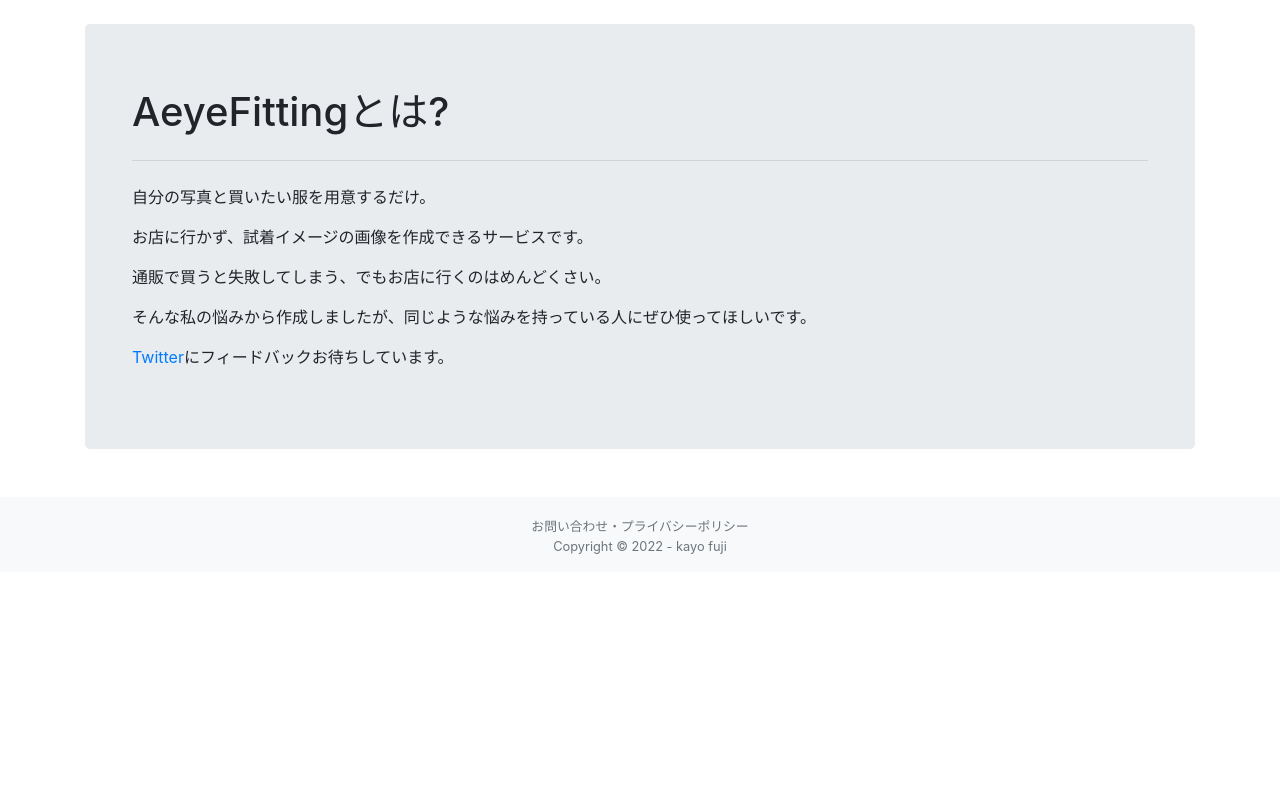
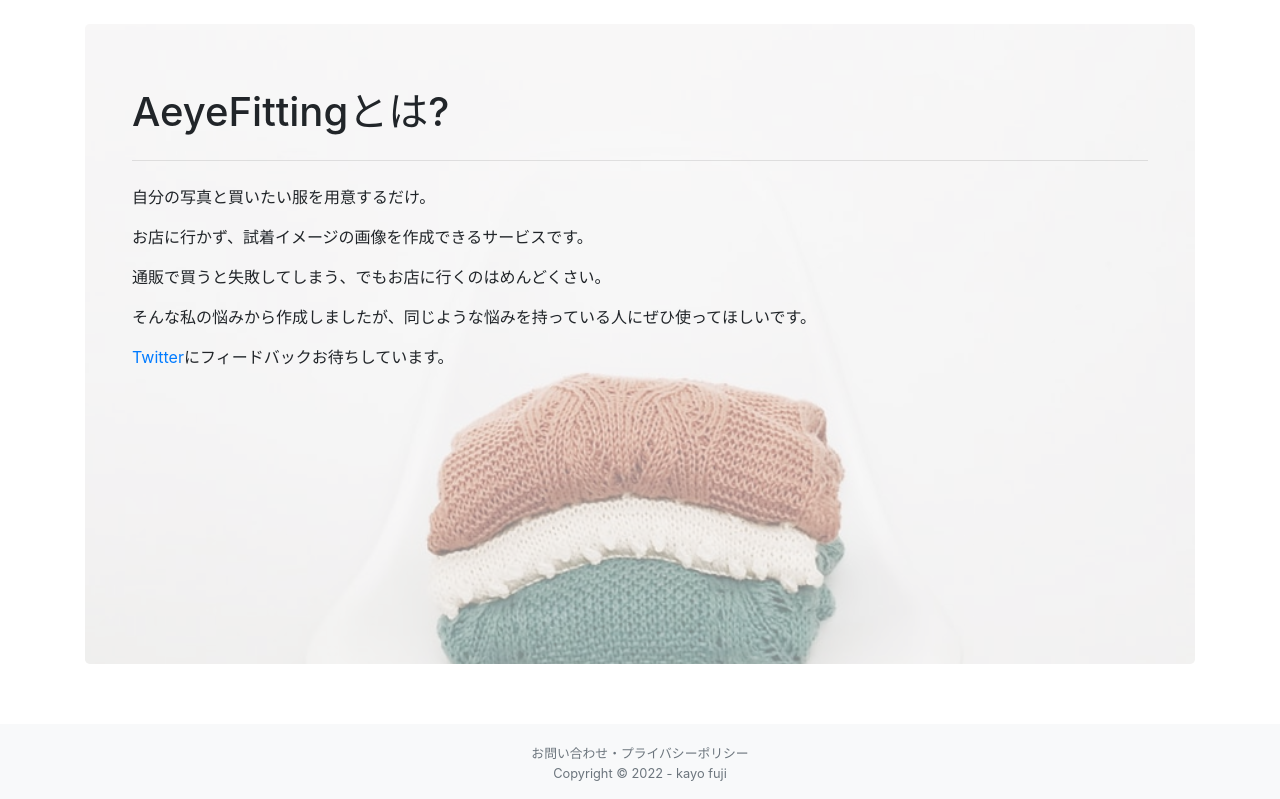
Before and after one commit to kayofujii/ai_fitting, a Django app: page /about in a window 1280 px wide. Shown: the part 56-855 px from the top of the page. Before the commit the page ends 610 px from the top, so only its background shows below. Run offline with Django 3.2, Linux system fonts and the light colour scheme.

Commit message:
staticパス修正

```diff
--- a/templates/base.html
+++ b/templates/base.html
@@ -7,15 +7,15 @@
     <link rel="stylesheet" href="https://cdn.jsdelivr.net/npm/bootstrap@4.5.3/dist/css/bootstrap.min.css" integrity="sha384-TX8t27EcRE3e/ihU7zmQxVncDAy5uIKz4rEkgIXeMed4M0jlfIDPvg6uqKI2xXr2" crossorigin="anonymous">
 
     <title>{% block title %}AeyeFitting{% endblock title %}</title>
-    {% comment %} <link rel="stylesheet" type="text/css" href="{% static 'style.css' %}">
-    <link rel="icon" href="{% static '/favicon.ico' %}">
-    <link rel="apple-touch-icon" sizes="180x180" href="{% static '/apple-touch-icon.png' %}">
+    <link rel="stylesheet" type="text/css" href="{% static 'style.css' %}">
+    <link rel="icon" href="{% static 'favicon.ico' %}">
+    <link rel="apple-touch-icon" sizes="180x180" href="{% static 'apple-touch-icon.png' %}">
     <meta name="twitter:card" content="summary" />
     <meta name="twitter:site" content="@kayofujii1025" />
     <meta property="og:url" content="{{ request.build_absolute_uri }}" />
     <meta property="og:title" content="AeyeFitting" />
     <meta property="og:description" content="お店に行かず、似合うかわかる。AI試着サービス" />
-    <meta property="og:image" content="{% static '/apple-touch-icon.png' %}" />
+    <meta property="og:image" content="{% static 'apple-touch-icon.png' %}" />
     <script async src="https://pagead2.googlesyndication.com/pagead/js/adsbygoogle.js?client=ca-pub-9016715250972118"crossorigin="anonymous"></script>
     <!-- Global site tag (gtag.js) - Google Analytics -->
     <script async src="https://www.googletagmanager.com/gtag/js?id=G-CPNZKCGGBB"></script>
@@ -25,7 +25,7 @@
         gtag('js', new Date());
 
         gtag('config', 'G-CPNZKCGGBB');
-    </script> {% endcomment %}
+    </script>
 </head>
 <body>
     <nav class="navbar navbar-expand-lg navbar-dark bg-dark">
```
